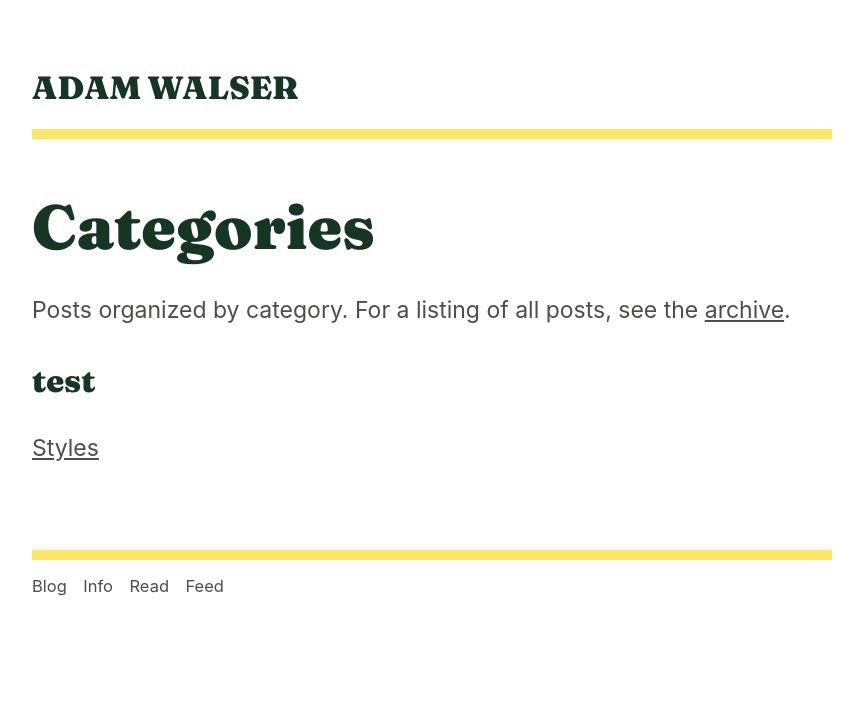
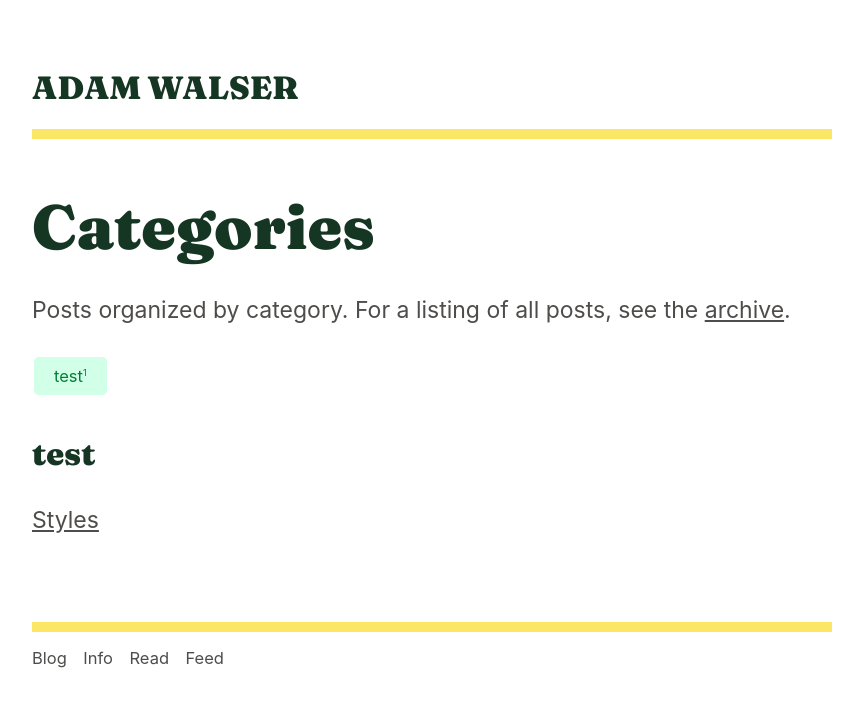
Before and after one commit to ajpwalser/ajpwalser.github.io, a Jekyll site: the page built from categories.html, in a window 1280 px wide. Shown: the top 707 px of the page, without its empty margins (208-1071 px from the left). Built offline with Jekyll 4.4.1, drawn with Linux system fonts in a browser that asks for light colours; some web fonts are replaced.

Commit message:
Update categories.html

```diff
--- a/categories.html
+++ b/categories.html
@@ -10,7 +10,12 @@ description: Posts organized by category
 <!-- site_categories: {{ site_categories }} -->
 {% assign category_words = site_categories | split:',' | sort %}
 <!-- category_words: {{ category_words }} -->
-
+<div id="tags">
+   <ul class="tag-box inline">
+      {% for category in category_words %}
+      <li><a href="#{{ category | cgi_escape }}">{{ category }}<span class="small">{{ site.categories[category] | size }}</span></a></li>
+      {% endfor %}
+   </ul>
    {% for item in (0..site.categories.size) %}{% unless forloop.last %}
    {% capture this_word %}{{ category_words[item] | strip_newlines }}{% endcapture %}
    <h3 class="tags" id="{{ this_word | cgi_escape }}">{{ this_word }}</h3>
```
